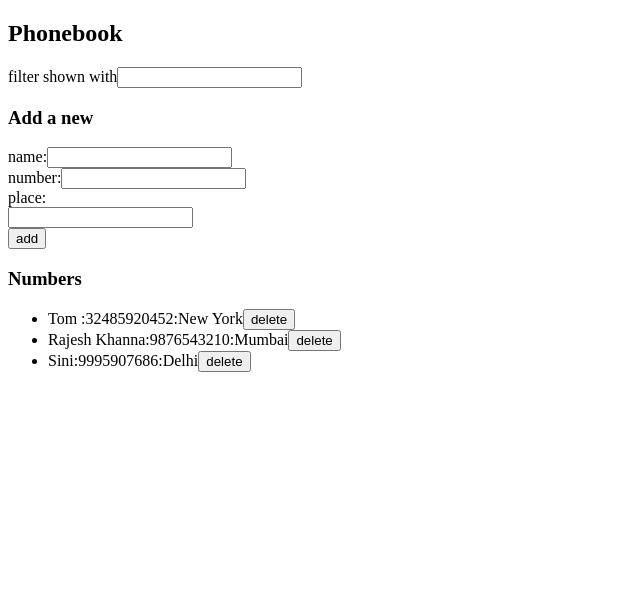
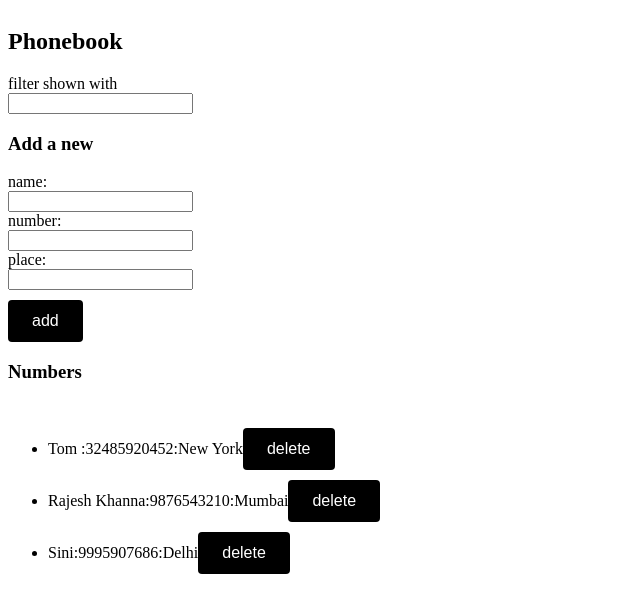
Before and after one commit to thommiie/fullstackopen, a React (Vite) app in the folder part2/phonebook/phonebook/: page / in a window 1280 px wide. Shown: the top 612 px of the page, without its empty margins (0-640 px from the left). Built offline with nearby package versions, Linux system fonts and the light colour scheme; data requests are answered from the project's data file.

Commit message:
restore point

```diff
--- a/part2/phonebook/phonebook/src/App.jsx
+++ b/part2/phonebook/phonebook/src/App.jsx
@@ -100,8 +100,8 @@ const App = () => {
           number:
           <input value={newNumber} onChange={(e) => setNewNumber(e.target.value)} />
         </div>
-        place:
         <div>
+          place:
           <input value={newPlace} onChange={(e) => setNewPlace(e.target.value)}/>
         </div>
         <div>
--- a/part2/phonebook/phonebook/src/app.css
+++ b/part2/phonebook/phonebook/src/app.css
@@ -15,3 +15,23 @@
   padding: 10px;
   margin-bottom: 10px;
 }
+div {
+    display: flex;
+    flex-direction: column;
+    align-items: start;
+}
+
+button {
+    background-color: #000000;
+    color: white;
+    padding: 12px 24px;
+    font-size: 16px;
+    border: none;
+    border-radius: 4px;
+    cursor: pointer;
+    margin-top: 10px;
+}
+
+button:hover {
+    background-color: #3f4142;
+}
```
